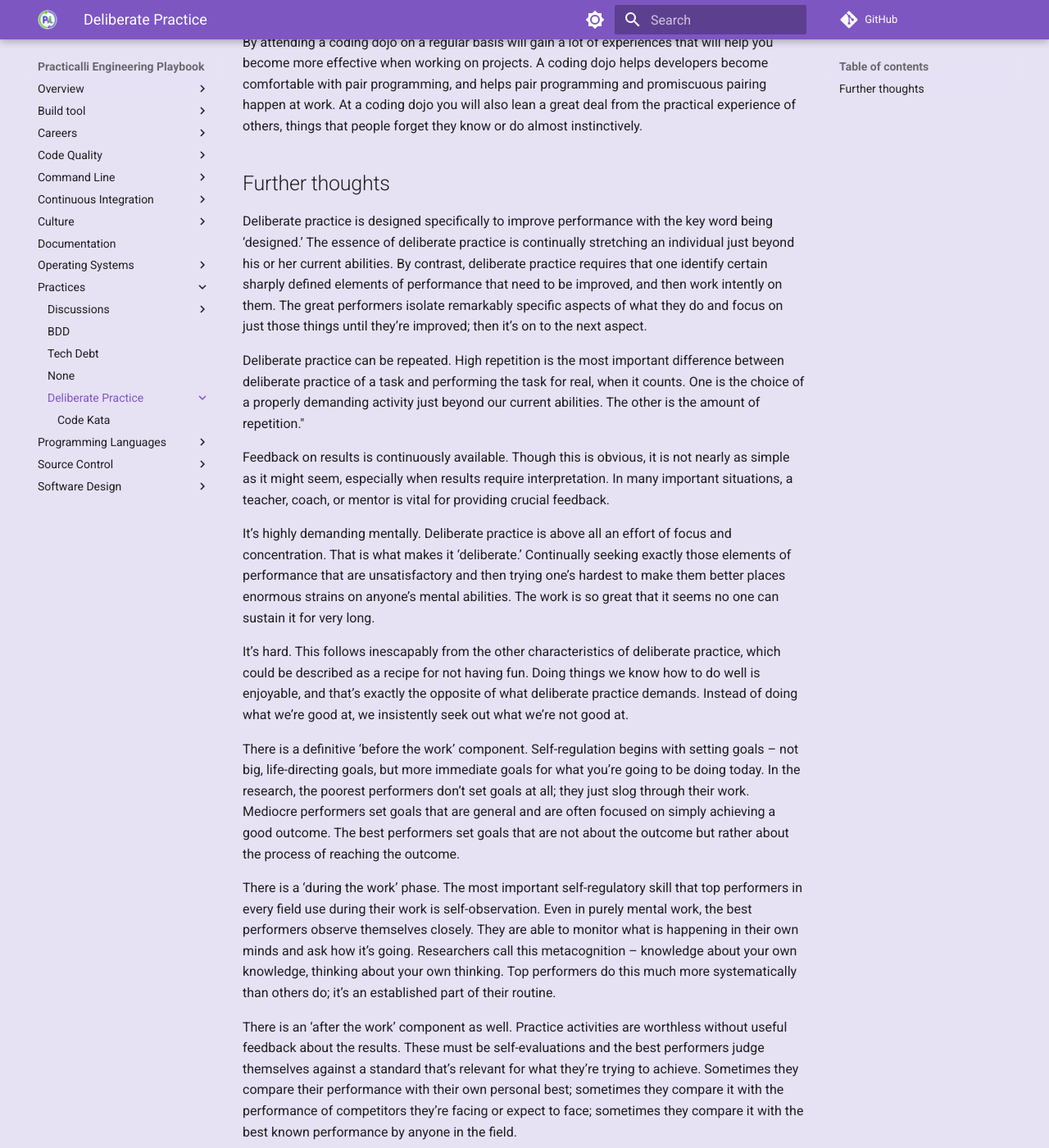
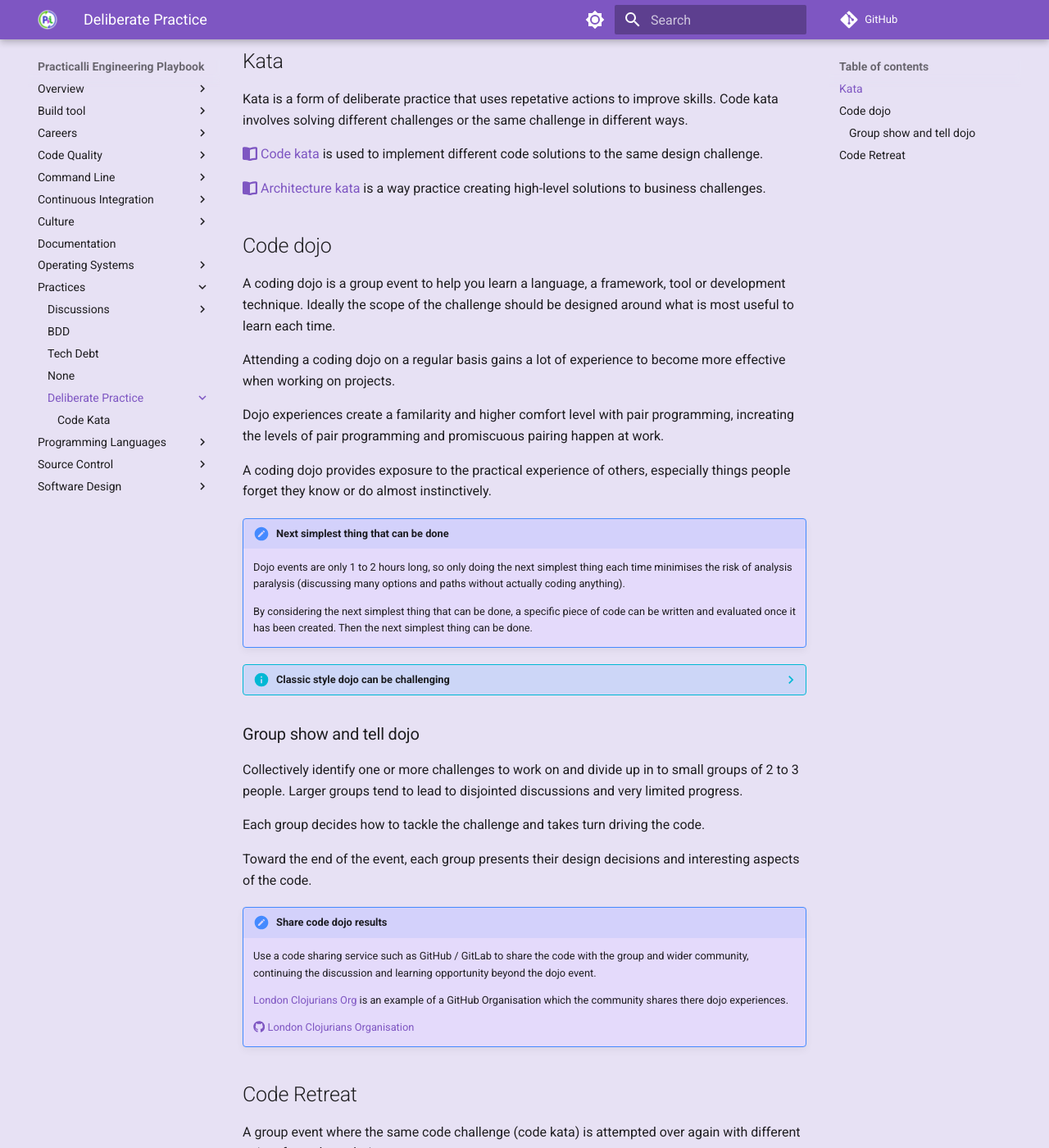
Before and after one commit to practicalli/engineering-playbook, an MkDocs documentation site: the page built from docs/practices/deliberate-practice/index.md, in a window 1280 px wide and 1400 px high, scrolled down 605 px. Shown: the whole window at 82% size. Built offline with MkDocs 1.6.1 and Material for MkDocs 9.7.7, drawn with Linux system fonts in a browser that asks for light colours; plug-ins that fetch from the network failed and are left out; comment, search, counter and statistics services are not loaded; some of the changed text lies outside the part shown.

Commit message:
practice: rewrite deliberate practice overview, add architecture kata

```diff
--- a/docs/practices/deliberate-practice/index.md
+++ b/docs/practices/deliberate-practice/index.md
@@ -1,19 +1,91 @@
 # Deliberate Practice
 
-We learn by doing, but we need to do something many times before it becomes instinctive or ingrained.  Deliberate practice is about doing something in order to learn rather than produce a finished product
+People learn by doing. People need to do something many times before it becomes instinctive or ingrained.
 
-In studies of accomplished individuals, researchers have found few signs of precocious achievement before the individuals started intensive training. Similar findings have turned up in studies of musicians, tennis players, artists, swimmers, mathematicians, and others.
+Deliberate practice is about doing something in order to learn rather than produce a finished product with all the presures that entails.
 
-Deliberate practice is a specific and unique kind of activity, neither work nor play. It’s characterised by several elements that together form a powerful whole.
+Deliberate practice is not aimed at being an effective way to develop a software product, rather training tools which encourage high levels of learning and improve skills effectively.
 
-Most fundamentally, what we generally do…. isn’t designed by anyone to make us better at anything. Usually it isn’t designed at all: We are just given an objective that’s necessary to meeting the employer’s goals and then expected to get on with it.
+??? INFO "Academic Research"
+    In studies of accomplished individuals, researchers have found few signs of precocious achievement before the individuals started intensive training. Similar findings have turned up in studies of musicians, tennis players, artists, swimmers, mathematicians, and others.
 
-Working on a software project under deadlines and other pressures detracts from what you can learn, unless you take the time to setp back from the "doing" and "deadline".  Coding dojo and coding kata are not aimed at being an effective way to develop a software product, they are training tools to help you learn and improve your skills effectively.
+!!! HINT "Delivery can limit learning"
+    Working on a software project under deadlines and other pressures detracts from what you can learn, unless you take the time to setp back from the "doing" and "deadline".
 
-By attending a coding dojo on a regular basis will gain a lot of experiences that will help you become more effective when working on projects.  A coding dojo helps developers become comfortable with pair programming, and helps pair programming and promiscuous pairing happen at work.  At a coding dojo you will also lean a great deal from the practical experience of others, things that people forget they know or do almost instinctively.
+    Most fundamentally, what we generally do…. isn’t designed by anyone to make us better at anything. Usually it isn’t designed at all: We are just given an objective that’s necessary to meeting the employer’s goals and then expected to get on with it.
+
+
+## Kata
+
+Kata is a form of deliberate practice that uses repetative actions to improve skills.  Code kata involves solving different challenges or the same challenge in different ways.
+
+[:fontawesome-solid-book-open: Code kata](code-kata.md) is used to implement different code solutions to the same design challenge.
+
+[:fontawesome-solid-book-open: Architecture kata](architecture-kata.md) is a way practice creating high-level solutions to business challenges.
+
+
+## Code dojo
+
+A coding dojo is a group event to help you learn a language, a framework, tool or development technique.  Ideally the scope of the challenge should be designed around what is most useful to learn each time.
+
+Attending a coding dojo on a regular basis gains a lot of experience to become more effective when working on projects.
+
+Dojo experiences create a familarity and higher comfort level with pair programming, increating the levels of pair programming and promiscuous pairing happen at work.
+
+A coding dojo provides exposure to the practical experience of others, especially things people forget they know or do almost instinctively.
+
+!!! HINT "Next simplest thing that can be done"
+    Dojo events are only 1 to 2 hours long, so only doing the next simplest thing each time minimises the risk of analysis paralysis (discussing many options and paths without actually coding anything).
+
+    By considering the next simplest thing that can be done, a specific piece of code can be written and evaluated once it has been created.  Then the next simplest thing can be done.
+
+
+??? INFO "Classic style dojo can be challenging"
+
+    The original coding dojo approach was to have a single laptop connected to a projector (or very large screen monitor) so everyone present can see the coding taking place.
+
+    At regular intervals a pilot and co-pilot take there positions at the computer and have a set time to create a new test, implement code to fix a failing test or refactor the code.
+
+    The pilot writes tests or code whilst the co-pilot asks questions and discusses the approach they are taking.  These discussions are spoken aloud so the audience can clearly hear them.
+
+    If the pilot and co-pilot need help, they should ask the audience for guidance.
+
+    > This approach can feel quite high pressure, especially when in a group of people that are not well known.
+
+
+### Group show and tell dojo
+
+Collectively identify one or more challenges to work on and divide up in to small groups of 2 to 3 people.  Larger groups tend to lead to disjointed discussions and very limited progress.
+
+Each group decides how to tackle the challenge and takes turn driving the code.
+
+Toward the end of the event, each group presents their design decisions and interesting aspects of the code.
+
+!!! HINT "Share code dojo results"
+    Use a code sharing service such as GitHub / GitLab to share the code with the group and wider community, continuing the discussion and learning opportunity beyond the dojo event.
+
+    [London Clojurians Org](https://github.com/ldnclj) is an example of a GitHub Organisation which the community shares there dojo experiences.
+
+    [:fontawesome-brands-github: London Clojurians Organisation](https://github.com/ldnclj)
 
 
 
+## Code Retreat
+
+A group event where the same code challenge (code kata) is attempted over again with different pairs of people each time.
+
+The group is organised into pairs (or trio's if there is an uneven number in the group).
+
+Each pair starts the challenge from scratch and has a set time to attempt the solution (typically 45 - 60 minutes).
+
+Pairs show and tell their approaches, with the ephasis on why a design was chosen.
+
+After a short break, the group is organised into different pairs and the same challenge is attempted from scratch.
+
+A retrospective is run at the end of the day, reflecting on the code retreat approach and designs shared throughout the day.
+
+
+<!--
 
 ## Further thoughts
 
@@ -32,3 +104,5 @@
 There is a ‘during the work’ phase. The most important self-regulatory skill that top performers in every field use during their work is self-observation. Even in purely mental work, the best performers observe themselves closely. They are able to monitor what is happening in their own minds and ask how it’s going. Researchers call this metacognition – knowledge about your own knowledge, thinking about your own thinking. Top performers do this much more systematically than others do; it’s an established part of their routine.
 
 There is an ‘after the work’ component as well. Practice activities are worthless without useful feedback about the results. These must be self-evaluations and the best performers judge themselves against a standard that’s relevant for what they’re trying to achieve. Sometimes they compare their performance with their own personal best; sometimes they compare it with the performance of competitors they’re facing or expect to face; sometimes they compare it with the best known performance by anyone in the field.
+
+-->
```
Also changed, not shown: docs/practices/deliberate-practice/architecture-kata.md (added, +32 -0 lines), docs/practices/deliberate-practice/code-kata.md (+3 -15 lines).
